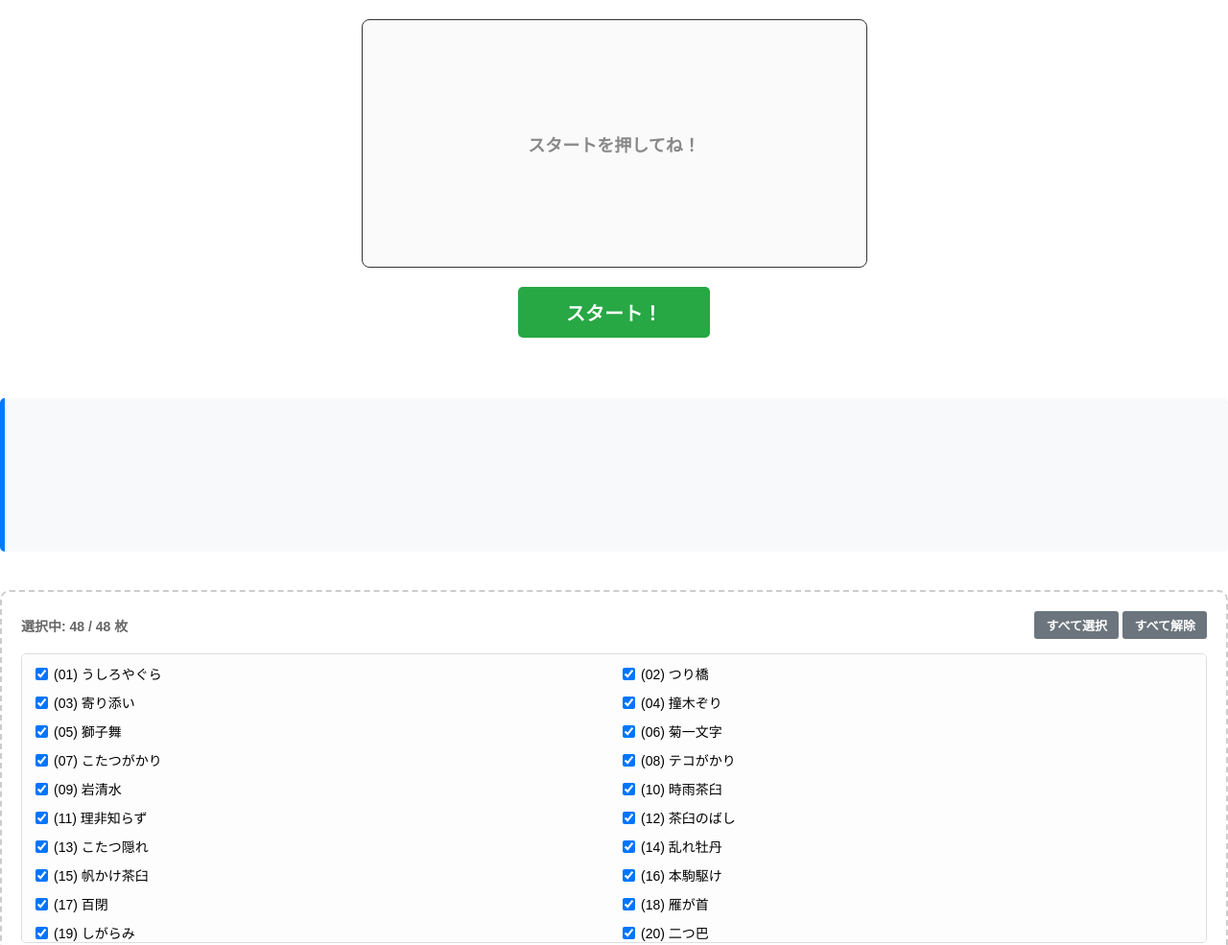
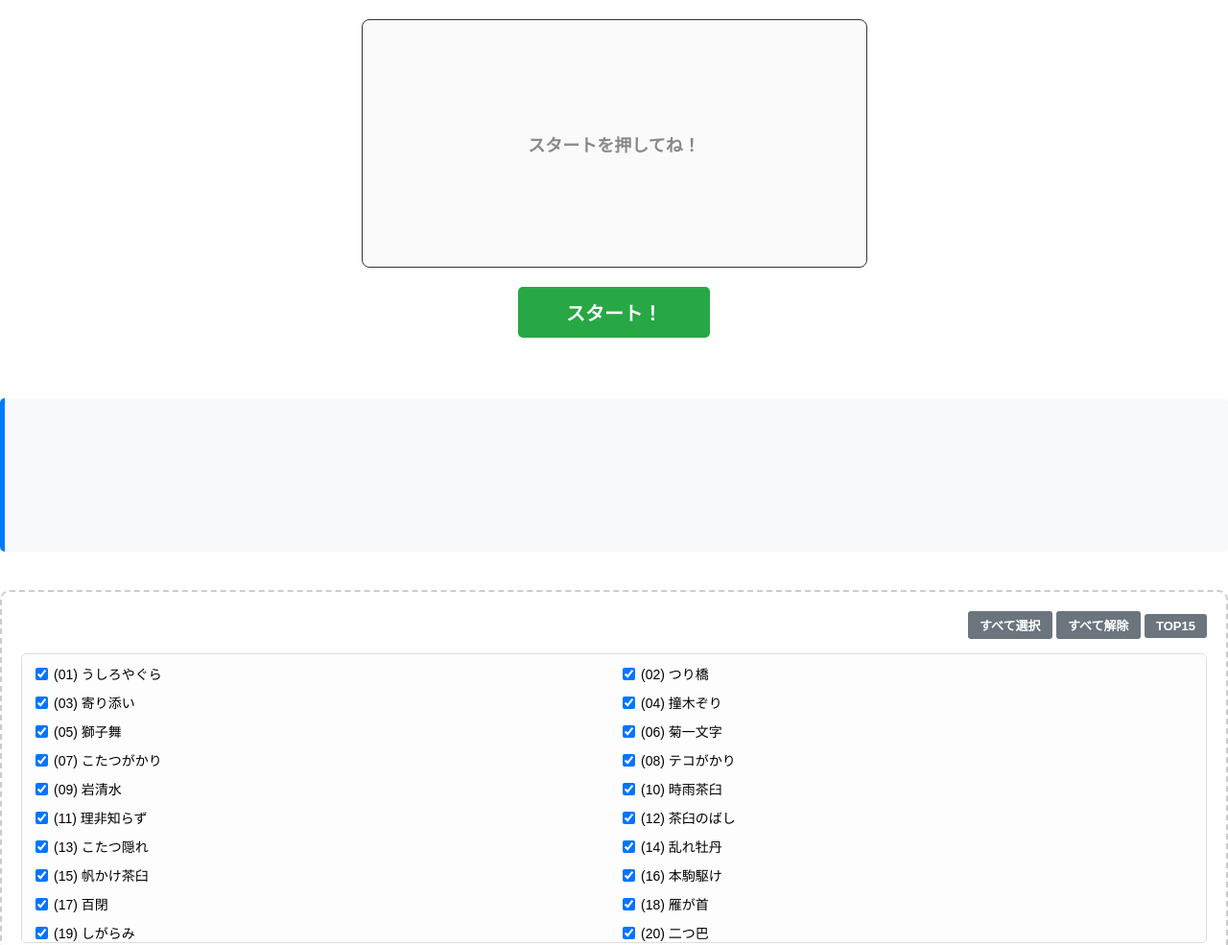
Before and after one commit to tomomaho/web, a plain HTML site: page index.html in a window 1280 px wide. Shown: the top 985 px of the page at 96% size. Drawn offline with Linux system fonts and the light colour scheme.

Commit message:
Add files via upload
ボタン追加

```diff
--- a/index.html
+++ b/index.html
@@ -60,11 +60,9 @@
         /* 説明文エリア */
         .description-area { min-height: 130px; padding: 15px; background: #f8f9fa; border-radius: 5px; border-left: 5px solid #007bff; text-align: left; font-size: 16px; line-height: 1.5; color: #333; }
 
-        /* 設定エリア（新設） */
+        /* 設定エリア */
         .settings-area { margin-top: 40px; padding: 20px; background: #fff; border-radius: 10px; border: 2px dashed #ccc; text-align: left; }
-        .settings-header { display: flex; justify-content: space-between; align-items: center; margin-bottom: 15px; flex-wrap: wrap; gap: 10px; }
-        .settings-title { font-size: 18px; font-weight: bold; margin: 0; color: #444; }
-        .settings-count { font-size: 14px; color: #666; font-weight: bold; }
+        .settings-header { display: flex; justify-content: flex-end; align-items: center; margin-bottom: 15px; flex-wrap: wrap; gap: 8px; }
         .btn-small { font-size: 13px; padding: 5px 12px; width: auto; margin-bottom: 0; background: #6c757d; color: white; border-radius: 3px; }
         .btn-small:hover { background: #5a6268; }
 
@@ -88,19 +86,19 @@
 
     <div class="settings-area">
         <div class="settings-header">
-            <span class="settings-count" id="settingsCount">選択中: 48 / 48 枚</span>
             <div>
                 <button class="btn-small" onclick="setAllCheckboxes(true)">すべて選択</button>
                 <button class="btn-small" onclick="setAllCheckboxes(false)">すべて解除</button>
+                <button class="btn-small" onclick="setTop15Checkboxes()">TOP15</button>
             </div>
         </div>
         <div class="checkbox-grid" id="checkboxGrid">
-            </div>
+        </div>
     </div>
 </div>
 
 <script>
-    // 48枚の画像データ（enabled を追加してON/OFFを管理）
+    // 48枚の画像データ
     const items = [
         { title: "うしろやぐら", file: "1.jpg", text: "うしろやぐらとは、いわゆる立ちバックのコト。女性が両手を前につた状態で、男性は立ったまま挿入します。アウトドア時のｈでも代表的な体位。この男性の征服欲を刺激して、女性のm的な興奮を誘うこの体位は、存分に２人でイマジネーションを働かせるのが気持ちよくなれるコツ。", enabled: true },
         { title: "つり橋", file: "2.jpg", text: "つり橋は腰高位とも呼ばれ、正常位の状態から、女性の胴を空に浮かせて腰を支えて持ち上げます。男性が膝立ちになり、その男性の姿が、つり橋のようであることからネーミングされた体位です。男性の腕力が必要で、女性も腕だけじゃなく、腹筋と腰の力で支えることが必要です。この体位は奥が刺激されるので、女性にも人気です。", enabled: true },
@@ -162,15 +160,13 @@
     const titleArea = document.getElementById('titleArea');
     const descriptionArea = document.getElementById('descriptionArea');
     const checkboxGrid = document.getElementById('checkboxGrid');
-    const settingsCount = document.getElementById('settingsCount');
 
     // ページ読み込み時にチェックボックスリストを生成
     window.onload = function() {
         createCheckboxList();
-        updateCount();
     };
 
-// チェックボックス一覧を生成する関数
+    // チェックボックス一覧を生成する関数
     function createCheckboxList() {
         checkboxGrid.innerHTML = '';
         items.forEach((item, index) => {
@@ -180,9 +176,8 @@
             // 番号を2桁の半角文字にする ("01", "02"...)
             const numStr = String(index + 1).padStart(2, '0');
 
-            // 括弧と数字を半角に変更
             label.innerHTML = `
-                <input type="checkbox" id="chk-${index}" checked onchange="toggleItem(${index}, this.checked)">
+                <input type="checkbox" id="chk-${index}" ${item.enabled ? 'checked' : ''} onchange="toggleItem(${index}, this.checked)">
                 (${numStr}) ${item.title}
             `;
             checkboxGrid.appendChild(label);
@@ -192,7 +187,6 @@
     // 個別のチェックON/OFF処理
     function toggleItem(index, isChecked) {
         items[index].enabled = isChecked;
-        updateCount();
     }
 
     // すべて選択 / すべて解除
@@ -202,13 +196,20 @@
             const chk = document.getElementById(`chk-${index}`);
             if (chk) chk.checked = status;
         });
-        updateCount();
     }
 
-    // 選択枚数の表示更新
-    function updateCount() {
-        const count = items.filter(item => item.enabled).length;
-        settingsCount.innerText = `選択中: ${count} / ${items.length} 枚`;
+    // TOP15だけ選択する機能
+    function setTop15Checkboxes() {
+        // 指定された15個の番号（1始まり）
+        const top15Numbers = [1, 2, 5, 10, 11, 13, 17, 21, 22, 26, 29, 30, 35, 36, 39];
+
+        items.forEach((item, index) => {
+            // 配列のインデックスは0始まりなので +1 して判定
+            const isTop15 = top15Numbers.includes(index + 1);
+            item.enabled = isTop15;
+            const chk = document.getElementById(`chk-${index}`);
+            if (chk) chk.checked = isTop15;
+        });
     }
 
     // ルーレットのスタート・ストップ
@@ -235,7 +236,7 @@
                 currentActiveIndex = Math.floor(Math.random() * activeItems.length);
                 imageArea.innerHTML = `<img src="${activeItems[currentActiveIndex].file}" alt="ルーレット中">`;
             }, 50);
-	} else {
+        } else {
             // ストップ処理
             clearInterval(timerId);
             isRunning = false;
@@ -253,7 +254,6 @@
             titleArea.innerText = `(${numStr}) ${resultItem.title}`;
             descriptionArea.innerText = resultItem.text;
         }
-
     }
 </script>
 
```
